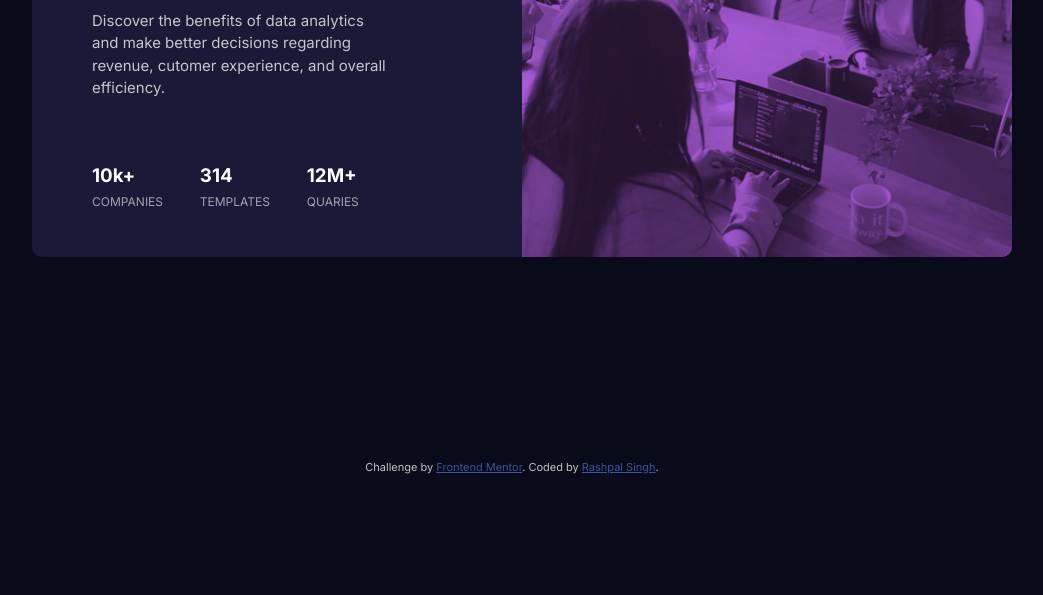
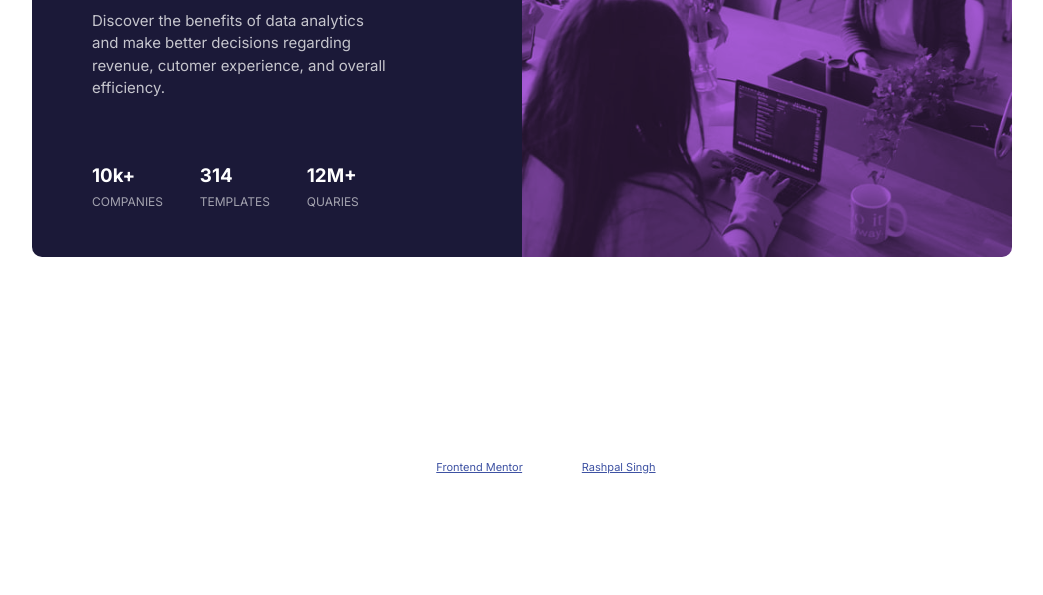
Before and after one commit to bajwa-code/stats-preview-card, a plain HTML site: page index.html in a window 1280 px wide. Shown: the part 269-864 px from the top of the page, without its empty margins (128-1171 px from the left). Drawn offline with Linux system fonts and the light colour scheme.

Commit message:
background color

```diff
--- a/css/style.css
+++ b/css/style.css
@@ -24,7 +24,7 @@
 body {
     min-height: 100vh;
     font-family: var(--ff-primary);
-    background: var(--main-background);
+    /* background: var(--main-background); */
     display: grid;
     place-items: center;
     margin: 2rem 1.4rem;
```
